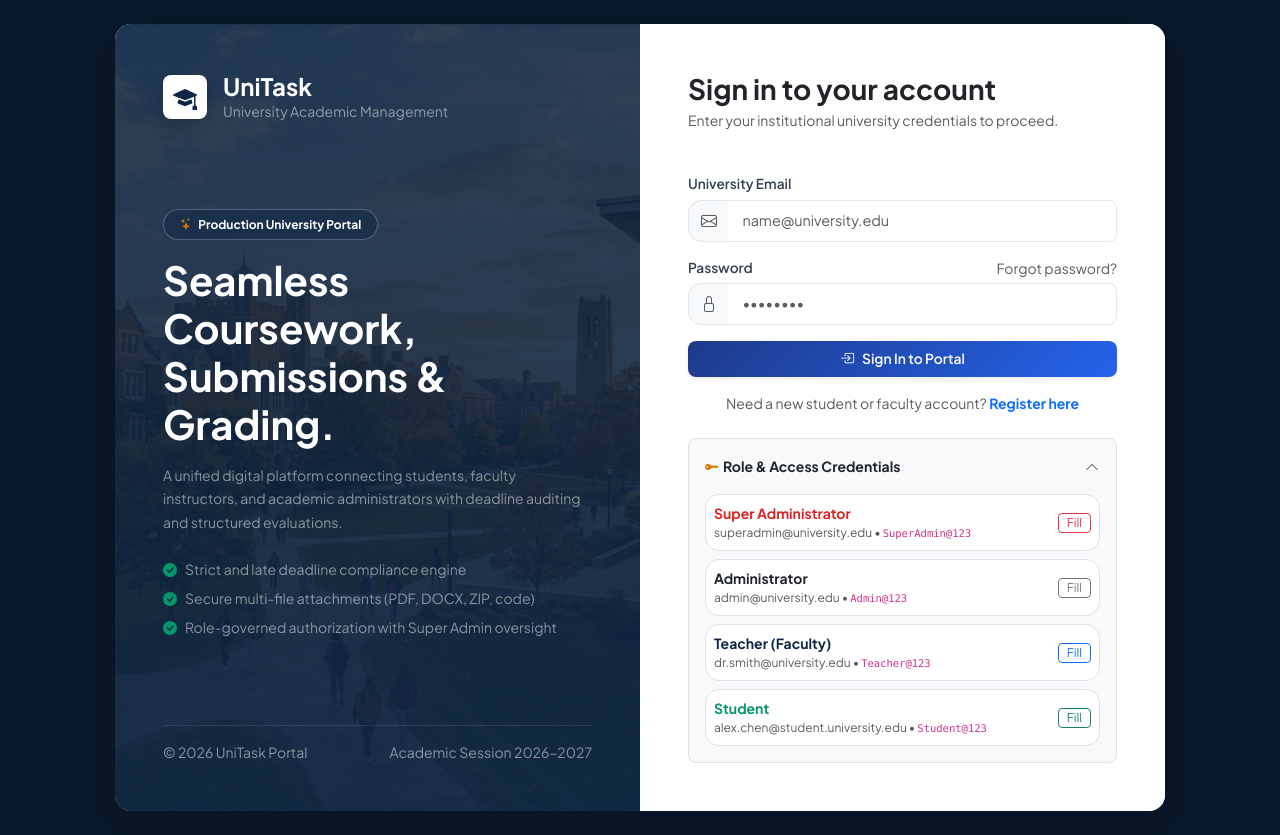
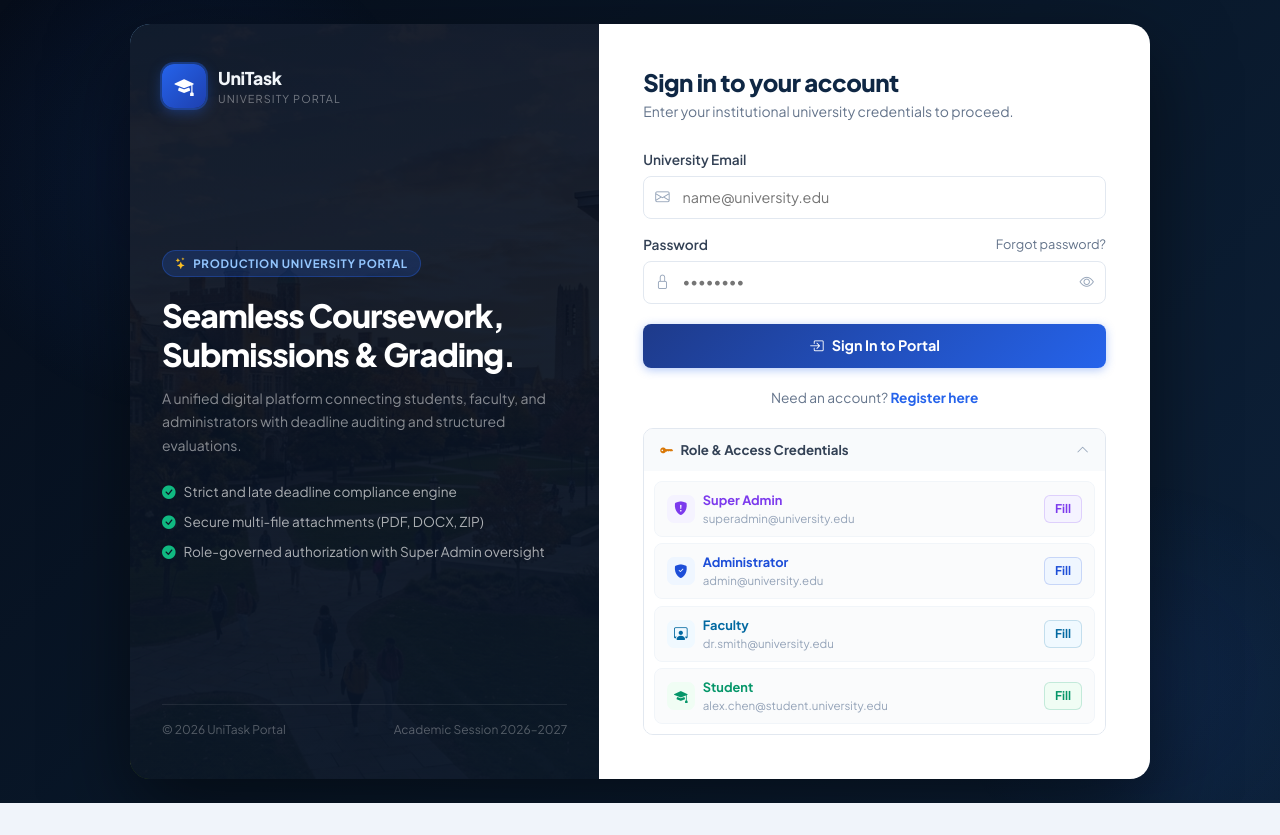
Before and after one commit to hawi3075/student_assigment_management_system, a React (Vite) app: page /login in a window 1280 px wide. After the commit the page ends 803 px from the top, so only its background shows below. Built offline with nearby package versions, Linux system fonts and the light colour scheme.

Commit message:
updating ui 1

```diff
--- a/src/pages/auth/LoginPage.tsx
+++ b/src/pages/auth/LoginPage.tsx
@@ -2,23 +2,28 @@ import React, { useState } from 'react';
 import { Link, useNavigate } from 'react-router-dom';
 import { useAuth } from '../../context/AuthContext.js';
 
+const CREDS = [
+  { role: 'Super Admin', email: 'superadmin@university.edu', pass: 'SuperAdmin@123', icon: 'bi-shield-fill-exclamation', accent: '#7c3aed', bg: '#f5f3ff' },
+  { role: 'Administrator', email: 'admin@university.edu',   pass: 'Admin@123',      icon: 'bi-shield-fill-check',       accent: '#1d4ed8', bg: '#eff6ff' },
+  { role: 'Faculty',       email: 'dr.smith@university.edu', pass: 'Teacher@123',   icon: 'bi-person-workspace',         accent: '#0369a1', bg: '#f0f9ff' },
+  { role: 'Student',       email: 'alex.chen@student.university.edu', pass: 'Student@123', icon: 'bi-mortarboard-fill', accent: '#059669', bg: '#f0fdf4' },
+];
+
 export const LoginPage: React.FC = () => {
   const { login, error, clearError } = useAuth();
   const navigate = useNavigate();
-
   const [email, setEmail] = useState('');
   const [password, setPassword] = useState('');
   const [loading, setLoading] = useState(false);
-  const [showCredentials, setShowCredentials] = useState(true);
+  const [showPass, setShowPass] = useState(false);
+  const [showCreds, setShowCreds] = useState(true);
 
   const handleSubmit = async (e: React.FormEvent) => {
     e.preventDefault();
     if (!email || !password) return;
-
     setLoading(true);
     const success = await login(email, password);
     setLoading(false);
-
     if (success) {
       const user = JSON.parse(localStorage.getItem('user') || '{}');
       if (user.role === 'admin' || user.role === 'super_admin') navigate('/admin/dashboard');
@@ -27,232 +32,188 @@ export const LoginPage: React.FC = () => {
     }
   };
 
-  const fillCredential = (fillEmail: string, fillPass: string) => {
-    setEmail(fillEmail);
-    setPassword(fillPass);
-  };
+  return (
+    <div style={{ minHeight: '100vh', display: 'flex', alignItems: 'center', justifyContent: 'center', padding: '1.5rem', background: 'linear-gradient(135deg,#060d1a 0%,#09182a 50%,#0d213a 100%)' }}>
 
-  return (
-    <div className="min-vh-100 d-flex align-items-center justify-content-center p-3 p-md-4" style={{ backgroundColor: '#09182a' }}>
-      <div className="card card-unitask border-0 shadow-lg overflow-hidden w-100" style={{ maxWidth: '1050px', borderRadius: '1rem' }}>
-        <div className="row g-0">
-          {/* Left Column: Visual Campus Hero & Branding */}
-          <div className="col-12 col-lg-6 d-none d-lg-flex flex-column justify-content-between p-5 text-white position-relative" style={{
-            backgroundImage: `linear-gradient(180deg, rgba(13, 33, 58, 0.85) 0%, rgba(15, 39, 68, 0.95) 100%), url('/src/assets/images/campus_hero.jpg')`,
-            backgroundSize: 'cover',
-            backgroundPosition: 'center'
-          }}>
-            <div className="d-flex align-items-center gap-3">
-              <div
-                className="d-flex align-items-center justify-content-center bg-white text-primary rounded-3 shadow"
-                style={{ width: '44px', height: '44px' }}
-              >
-                <i className="bi bi-mortarboard-fill fs-4" style={{ color: '#0f2744' }}></i>
+      {/* Background orbs */}
+      <div style={{ position: 'fixed', inset: 0, pointerEvents: 'none', overflow: 'hidden', zIndex: 0 }}>
+        <div style={{ position: 'absolute', top: '-10%', left: '-5%', width: '500px', height: '500px', borderRadius: '50%', background: 'radial-gradient(circle,rgba(37,99,235,0.1),transparent 70%)' }}></div>
+        <div style={{ position: 'absolute', bottom: '-10%', right: '-5%', width: '400px', height: '400px', borderRadius: '50%', background: 'radial-gradient(circle,rgba(37,99,235,0.08),transparent 70%)' }}></div>
+      </div>
+
+      <div style={{ width: '100%', maxWidth: '1020px', borderRadius: '1.25rem', overflow: 'hidden', boxShadow: '0 30px 80px rgba(0,0,0,0.5)', display: 'flex', position: 'relative', zIndex: 1 }}>
+
+        {/* ── Left panel ── */}
+        <div style={{
+          flex: '0 0 46%', padding: '2.5rem 2rem',
+          display: 'none',
+          flexDirection: 'column', justifyContent: 'space-between',
+          backgroundImage: 'linear-gradient(170deg,rgba(8,15,30,0.92) 0%,rgba(10,22,40,0.96) 100%), url(/src/assets/images/campus_hero.jpg)',
+          backgroundSize: 'cover', backgroundPosition: 'center',
+          color: '#fff',
+        }} className="d-none d-lg-flex">
+
+          {/* Brand */}
+          <div style={{ display: 'flex', alignItems: 'center', gap: '12px' }}>
+            <div style={{ width: '44px', height: '44px', borderRadius: '12px', background: 'linear-gradient(135deg,#2563eb,#1e40af)', display: 'flex', alignItems: 'center', justifyContent: 'center', boxShadow: '0 0 0 2px rgba(37,99,235,0.4), 0 4px 14px rgba(37,99,235,0.4)' }}>
+              <i className="bi bi-mortarboard-fill" style={{ fontSize: '1.2rem', color: '#fff' }}></i>
             </div>
             <div>
-                <h4 className="fw-bold tracking-tight mb-0 text-white">UniTask</h4>
-                <div className="small text-white-50">University Academic Management</div>
+              <div style={{ fontSize: '1.1rem', fontWeight: 800, color: '#f1f5f9', letterSpacing: '-0.02em' }}>UniTask</div>
+              <div style={{ fontSize: '0.68rem', color: 'rgba(255,255,255,0.4)', textTransform: 'uppercase', letterSpacing: '0.1em' }}>University Portal</div>
             </div>
           </div>
 
-            <div className="my-5">
-              <span className="badge bg-primary bg-opacity-50 text-white border border-light border-opacity-25 px-3 py-2 rounded-pill small mb-3">
-                <i className="bi bi-stars me-1 text-warning"></i> Production University Portal
-              </span>
-              <h2 className="display-6 fw-bold text-white mb-3" style={{ lineHeight: '1.2' }}>
+          {/* Headline */}
+          <div>
+            <div style={{ display: 'inline-flex', alignItems: 'center', gap: '6px', background: 'rgba(37,99,235,0.2)', border: '1px solid rgba(37,99,235,0.35)', borderRadius: '20px', padding: '4px 12px', fontSize: '0.72rem', fontWeight: 700, color: '#93c5fd', marginBottom: '1.2rem', textTransform: 'uppercase', letterSpacing: '0.06em' }}>
+              <i className="bi bi-stars" style={{ color: '#fbbf24' }}></i> Production University Portal
+            </div>
+            <h2 style={{ fontSize: 'clamp(1.4rem,2.5vw,2rem)', fontWeight: 800, color: '#fff', lineHeight: 1.2, letterSpacing: '-0.03em', marginBottom: '0.85rem' }}>
               Seamless Coursework, Submissions & Grading.
             </h2>
-              <p className="text-white-50 small mb-4" style={{ lineHeight: '1.7' }}>
-                A unified digital platform connecting students, faculty instructors, and academic administrators with deadline auditing and structured evaluations.
+            <p style={{ color: 'rgba(255,255,255,0.5)', fontSize: '0.875rem', lineHeight: 1.7, marginBottom: '1.5rem' }}>
+              A unified digital platform connecting students, faculty, and administrators with deadline auditing and structured evaluations.
             </p>
-
-              <div className="d-flex flex-column gap-2 small text-white-50">
-                <div className="d-flex align-items-center gap-2">
-                  <i className="bi bi-check-circle-fill text-success"></i>
-                  <span>Strict and late deadline compliance engine</span>
+            <div style={{ display: 'flex', flexDirection: 'column', gap: '0.6rem' }}>
+              {['Strict and late deadline compliance engine', 'Secure multi-file attachments (PDF, DOCX, ZIP)', 'Role-governed authorization with Super Admin oversight'].map(f => (
+                <div key={f} style={{ display: 'flex', alignItems: 'center', gap: '8px', fontSize: '0.85rem', color: 'rgba(255,255,255,0.65)' }}>
+                  <i className="bi bi-check-circle-fill" style={{ color: '#10b981', flexShrink: 0 }}></i>
+                  {f}
                 </div>
-                <div className="d-flex align-items-center gap-2">
-                  <i className="bi bi-check-circle-fill text-success"></i>
-                  <span>Secure multi-file attachments (PDF, DOCX, ZIP, code)</span>
-                </div>
-                <div className="d-flex align-items-center gap-2">
-                  <i className="bi bi-check-circle-fill text-success"></i>
-                  <span>Role-governed authorization with Super Admin oversight</span>
-                </div>
+              ))}
             </div>
           </div>
 
-            <div className="small text-white-50 border-top border-light border-opacity-10 pt-3 d-flex justify-content-between align-items-center">
+          <div style={{ fontSize: '0.75rem', color: 'rgba(255,255,255,0.3)', display: 'flex', justifyContent: 'space-between', borderTop: '1px solid rgba(255,255,255,0.08)', paddingTop: '1rem' }}>
             <span>&copy; {new Date().getFullYear()} UniTask Portal</span>
-              <span>Academic Session 2026&ndash;2027</span>
+            <span>Academic Session 2026–2027</span>
           </div>
         </div>
 
-          {/* Right Column: Sign In Form & Evaluation Credentials */}
-          <div className="col-12 col-lg-6 bg-white p-4 p-md-5 d-flex flex-column justify-content-center">
-            <div className="mb-4">
-              <div className="d-lg-none d-flex align-items-center gap-2 mb-3">
-                <div className="p-2 bg-primary text-white rounded">
-                  <i className="bi bi-mortarboard-fill"></i>
+        {/* ── Right panel (form) ── */}
+        <div style={{ flex: 1, background: '#fff', padding: 'clamp(1.5rem,4vw,2.75rem)', display: 'flex', flexDirection: 'column', justifyContent: 'center' }}>
+
+          {/* Mobile brand */}
+          <div className="d-lg-none" style={{ display: 'flex', alignItems: 'center', gap: '10px', marginBottom: '1.5rem' }}>
+            <div style={{ width: '38px', height: '38px', borderRadius: '10px', background: 'linear-gradient(135deg,#2563eb,#1e40af)', display: 'flex', alignItems: 'center', justifyContent: 'center' }}>
+              <i className="bi bi-mortarboard-fill text-white"></i>
             </div>
-                <span className="fw-bold fs-5">UniTask Portal</span>
+            <div>
+              <div style={{ fontWeight: 800, color: '#0f2744', fontSize: '1rem' }}>UniTask Portal</div>
+              <div style={{ fontSize: '0.72rem', color: '#94a3b8' }}>University Academic Management</div>
             </div>
-              <h3 className="fw-bold text-dark mb-1">Sign in to your account</h3>
-              <p className="text-muted small">Enter your institutional university credentials to proceed.</p>
+          </div>
+
+          <div style={{ marginBottom: '1.75rem' }}>
+            <h2 style={{ fontWeight: 800, fontSize: '1.5rem', color: '#0f2744', marginBottom: '0.25rem', letterSpacing: '-0.02em' }}>Sign in to your account</h2>
+            <p style={{ color: '#64748b', fontSize: '0.875rem', margin: 0 }}>Enter your institutional university credentials to proceed.</p>
           </div>
 
           {error && (
-              <div className="alert alert-danger alert-dismissible fade show small py-2 mb-3" role="alert">
-                <i className="bi bi-exclamation-triangle-fill me-2"></i>{error}
-                <button type="button" className="btn-close py-2" onClick={clearError}></button>
+            <div style={{ display: 'flex', alignItems: 'center', gap: '8px', background: '#fef2f2', border: '1px solid #fecaca', borderRadius: '8px', padding: '0.65rem 0.9rem', marginBottom: '1.1rem', fontSize: '0.875rem', color: '#dc2626' }}>
+              <i className="bi bi-exclamation-triangle-fill"></i>
+              <span style={{ flex: 1 }}>{error}</span>
+              <button onClick={clearError} style={{ background: 'none', border: 'none', cursor: 'pointer', color: '#dc2626', fontSize: '1rem', padding: '0', lineHeight: 1 }}>×</button>
             </div>
           )}
 
           <form onSubmit={handleSubmit}>
-              <div className="mb-3">
-                <label className="form-label">University Email</label>
-                <div className="input-group">
-                  <span className="input-group-text bg-light text-muted border-end-0">
-                    <i className="bi bi-envelope"></i>
-                  </span>
+            {/* Email */}
+            <div style={{ marginBottom: '1rem' }}>
+              <label style={{ display: 'block', fontWeight: 600, fontSize: '0.855rem', color: '#334155', marginBottom: '0.35rem' }}>University Email</label>
+              <div style={{ position: 'relative' }}>
+                <i className="bi bi-envelope" style={{ position: 'absolute', left: '12px', top: '50%', transform: 'translateY(-50%)', color: '#94a3b8', fontSize: '0.9rem' }}></i>
                 <input
                   type="email"
-                    className="form-control border-start-0"
                   placeholder="name@university.edu"
                   value={email}
-                    onChange={e => setEmail(e.target.value)}
+                  onChange={e => { setEmail(e.target.value); clearError?.(); }}
                   required
+                  style={{ width: '100%', padding: '0.6rem 0.9rem 0.6rem 2.4rem', border: '1.5px solid #e2e8f0', borderRadius: '8px', fontSize: '0.9rem', outline: 'none', transition: 'border-color 0.15s', color: '#1e293b' }}
+                  onFocus={e => e.target.style.borderColor = '#2563eb'}
+                  onBlur={e => e.target.style.borderColor = '#e2e8f0'}
                 />
               </div>
             </div>
 
-              <div className="mb-3">
-                <div className="d-flex justify-content-between align-items-center">
-                  <label className="form-label mb-0">Password</label>
-                  <Link to="/forgot-password" className="small text-decoration-none text-muted">
-                    Forgot password?
-                  </Link>
+            {/* Password */}
+            <div style={{ marginBottom: '1.25rem' }}>
+              <div style={{ display: 'flex', justifyContent: 'space-between', alignItems: 'center', marginBottom: '0.35rem' }}>
+                <label style={{ fontWeight: 600, fontSize: '0.855rem', color: '#334155' }}>Password</label>
+                <Link to="/forgot-password" style={{ fontSize: '0.8rem', color: '#64748b', textDecoration: 'none' }}>Forgot password?</Link>
               </div>
-                <div className="input-group mt-1">
-                  <span className="input-group-text bg-light text-muted border-end-0">
-                    <i className="bi bi-lock"></i>
-                  </span>
+              <div style={{ position: 'relative' }}>
+                <i className="bi bi-lock" style={{ position: 'absolute', left: '12px', top: '50%', transform: 'translateY(-50%)', color: '#94a3b8', fontSize: '0.9rem' }}></i>
                 <input
-                    type="password"
-                    className="form-control border-start-0"
+                  type={showPass ? 'text' : 'password'}
                   placeholder="••••••••"
                   value={password}
                   onChange={e => setPassword(e.target.value)}
                   required
+                  style={{ width: '100%', padding: '0.6rem 2.6rem 0.6rem 2.4rem', border: '1.5px solid #e2e8f0', borderRadius: '8px', fontSize: '0.9rem', outline: 'none', transition: 'border-color 0.15s', color: '#1e293b' }}
+                  onFocus={e => e.target.style.borderColor = '#2563eb'}
+                  onBlur={e => e.target.style.borderColor = '#e2e8f0'}
                 />
+                <button type="button" onClick={() => setShowPass(p => !p)} style={{ position: 'absolute', right: '12px', top: '50%', transform: 'translateY(-50%)', background: 'none', border: 'none', cursor: 'pointer', color: '#94a3b8', fontSize: '0.9rem', padding: 0 }}>
+                  <i className={`bi bi-eye${showPass ? '-slash' : ''}`}></i>
+                </button>
               </div>
             </div>
 
             <button
               type="submit"
               disabled={loading}
-                className="btn btn-unitask-primary w-100 py-2 mt-2 mb-3 d-flex align-items-center justify-content-center gap-2 shadow-sm"
+              style={{ width: '100%', padding: '0.7rem', borderRadius: '8px', background: 'linear-gradient(135deg,#1e3a8a,#2563eb)', border: 'none', color: '#fff', fontWeight: 700, fontSize: '0.9rem', cursor: loading ? 'not-allowed' : 'pointer', display: 'flex', alignItems: 'center', justifyContent: 'center', gap: '8px', boxShadow: '0 2px 10px rgba(37,99,235,0.35)', transition: 'opacity 0.15s', opacity: loading ? 0.8 : 1 }}
             >
-                {loading && <span className="spinner-border spinner-border-sm" role="status"></span>}
-                <i className="bi bi-box-arrow-in-right"></i> Sign In to Portal
+              {loading ? <span style={{ width: '16px', height: '16px', border: '2px solid rgba(255,255,255,0.4)', borderTopColor: '#fff', borderRadius: '50%', animation: 'spin-ut 0.6s linear infinite', display: 'inline-block' }}></span> : <i className="bi bi-box-arrow-in-right"></i>}
+              {loading ? 'Signing in…' : 'Sign In to Portal'}
             </button>
           </form>
 
-            <div className="text-center small text-muted mb-4">
-              Need a new student or faculty account?{' '}
-              <Link to="/register" className="fw-bold text-decoration-none">
-                Register here
-              </Link>
+          <p style={{ textAlign: 'center', fontSize: '0.855rem', color: '#64748b', margin: '1.25rem 0' }}>
+            Need an account?{' '}
+            <Link to="/register" style={{ fontWeight: 700, color: '#2563eb', textDecoration: 'none' }}>Register here</Link>
+          </p>
+
+          {/* Credentials panel */}
+          <div style={{ border: '1.5px solid #e2e8f0', borderRadius: '10px', overflow: 'hidden' }}>
+            <button
+              type="button"
+              onClick={() => setShowCreds(p => !p)}
+              style={{ width: '100%', padding: '0.7rem 1rem', background: '#f8fafc', border: 'none', cursor: 'pointer', display: 'flex', justifyContent: 'space-between', alignItems: 'center' }}
+            >
+              <span style={{ display: 'flex', alignItems: 'center', gap: '7px', fontWeight: 700, fontSize: '0.83rem', color: '#334155' }}>
+                <i className="bi bi-key-fill" style={{ color: '#d97706' }}></i>
+                Role & Access Credentials
+              </span>
+              <i className={`bi bi-chevron-${showCreds ? 'up' : 'down'}`} style={{ fontSize: '0.8rem', color: '#94a3b8' }}></i>
+            </button>
+
+            {showCreds && (
+              <div style={{ padding: '0.6rem', display: 'flex', flexDirection: 'column', gap: '0.4rem', background: '#fff' }}>
+                {CREDS.map(c => (
+                  <div key={c.role} style={{ display: 'flex', justifyContent: 'space-between', alignItems: 'center', padding: '0.55rem 0.75rem', background: '#fafbfc', border: '1px solid #f1f5f9', borderRadius: '8px' }}>
+                    <div style={{ display: 'flex', alignItems: 'center', gap: '8px' }}>
+                      <div style={{ width: '28px', height: '28px', borderRadius: '7px', background: c.bg, color: c.accent, display: 'flex', alignItems: 'center', justifyContent: 'center', fontSize: '0.85rem', flexShrink: 0 }}>
+                        <i className={`bi ${c.icon}`}></i>
                       </div>
-
-            {/* Evaluation & Testing Roles Guide */}
-            <div className="border rounded-3 p-3 bg-light">
-              <div
-                className="d-flex justify-content-between align-items-center cursor-pointer"
-                style={{ cursor: 'pointer' }}
-                onClick={() => setShowCredentials(!showCredentials)}
-              >
-                <div className="fw-bold small text-dark d-flex align-items-center gap-1">
-                  <i className="bi bi-key-fill text-warning"></i>
-                  <span>Role & Access Credentials</span>
+                      <div>
+                        <div style={{ fontWeight: 700, fontSize: '0.8rem', color: c.accent }}>{c.role}</div>
+                        <div style={{ fontSize: '0.72rem', color: '#94a3b8' }}>{c.email}</div>
+                      </div>
                     </div>
                     <button
                       type="button"
-                  className="btn btn-link btn-sm p-0 text-decoration-none text-muted"
-                >
-                  <i className={`bi bi-chevron-${showCredentials ? 'up' : 'down'}`}></i>
-                </button>
-              </div>
-
-              {showCredentials && (
-                <div className="mt-3 d-flex flex-column gap-2">
-                  {/* Super Admin */}
-                  <div className="d-flex justify-content-between align-items-center p-2 bg-white rounded border small">
-                    <div>
-                      <div className="fw-bold text-danger">Super Administrator</div>
-                      <div className="text-muted" style={{ fontSize: '0.75rem' }}>superadmin@university.edu &bull; <code>SuperAdmin@123</code></div>
-                    </div>
-                    <button
-                      type="button"
-                      onClick={() => fillCredential('superadmin@university.edu', 'SuperAdmin@123')}
-                      className="btn btn-sm btn-outline-danger py-0 px-2"
-                      style={{ fontSize: '0.75rem' }}
+                      onClick={() => { setEmail(c.email); setPassword(c.pass); clearError?.(); }}
+                      style={{ padding: '0.25rem 0.65rem', borderRadius: '6px', background: c.bg, border: `1px solid ${c.accent}30`, color: c.accent, fontSize: '0.75rem', fontWeight: 700, cursor: 'pointer', flexShrink: 0 }}
                     >
                       Fill
                     </button>
                   </div>
-
-                  {/* Regular Admin */}
-                  <div className="d-flex justify-content-between align-items-center p-2 bg-white rounded border small">
-                    <div>
-                      <div className="fw-bold text-dark">Administrator</div>
-                      <div className="text-muted" style={{ fontSize: '0.75rem' }}>admin@university.edu &bull; <code>Admin@123</code></div>
-                    </div>
-                    <button
-                      type="button"
-                      onClick={() => fillCredential('admin@university.edu', 'Admin@123')}
-                      className="btn btn-sm btn-outline-secondary py-0 px-2"
-                      style={{ fontSize: '0.75rem' }}
-                    >
-                      Fill
-                    </button>
-                  </div>
-
-                  {/* Teacher */}
-                  <div className="d-flex justify-content-between align-items-center p-2 bg-white rounded border small">
-                    <div>
-                      <div className="fw-bold text-primary">Teacher (Faculty)</div>
-                      <div className="text-muted" style={{ fontSize: '0.75rem' }}>dr.smith@university.edu &bull; <code>Teacher@123</code></div>
-                    </div>
-                    <button
-                      type="button"
-                      onClick={() => fillCredential('dr.smith@university.edu', 'Teacher@123')}
-                      className="btn btn-sm btn-outline-primary py-0 px-2"
-                      style={{ fontSize: '0.75rem' }}
-                    >
-                      Fill
-                    </button>
-                  </div>
-
-                  {/* Student */}
-                  <div className="d-flex justify-content-between align-items-center p-2 bg-white rounded border small">
-                    <div>
-                      <div className="fw-bold text-success">Student</div>
-                      <div className="text-muted" style={{ fontSize: '0.75rem' }}>alex.chen@student.university.edu &bull; <code>Student@123</code></div>
-                    </div>
-                    <button
-                      type="button"
-                      onClick={() => fillCredential('alex.chen@student.university.edu', 'Student@123')}
-                      className="btn btn-sm btn-outline-success py-0 px-2"
-                      style={{ fontSize: '0.75rem' }}
-                    >
-                      Fill
-                    </button>
-                  </div>
+                ))}
               </div>
             )}
-            </div>
-
           </div>
         </div>
       </div>
```
Lines whose indentation alone changed are shown as unchanged.
